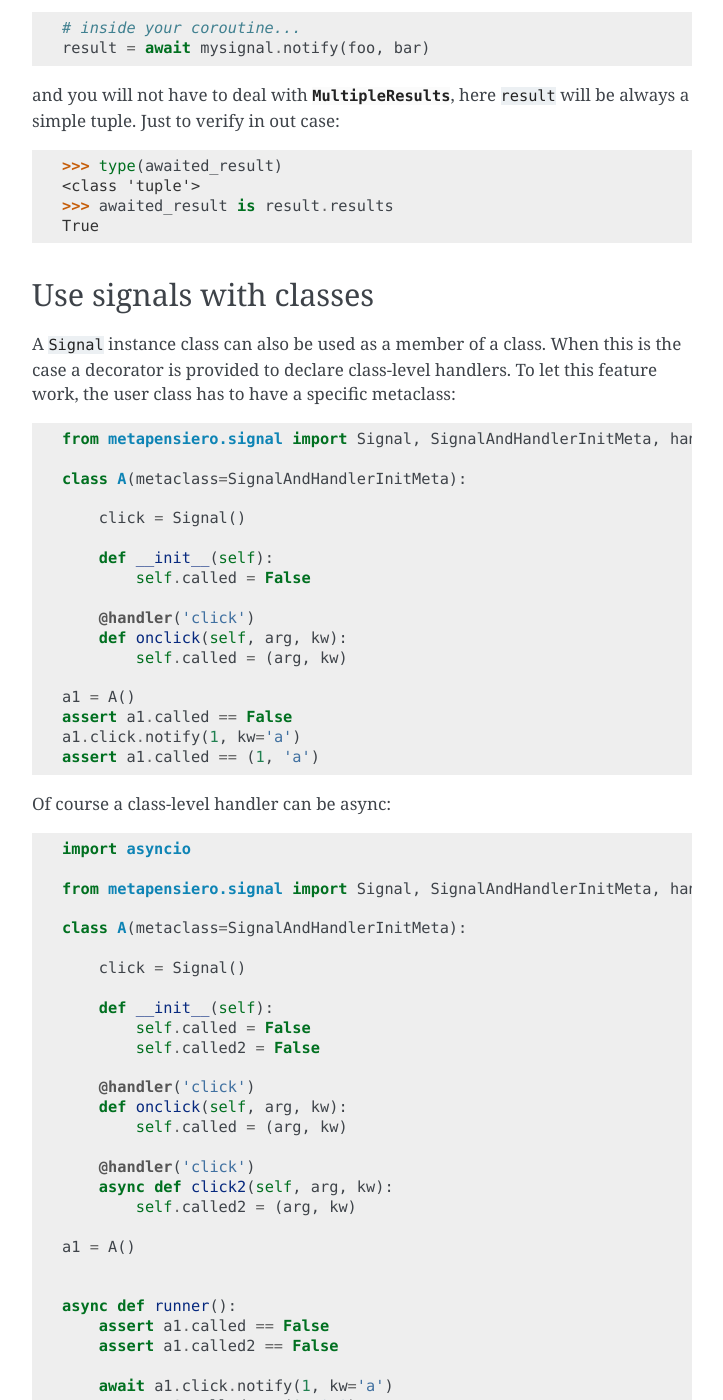
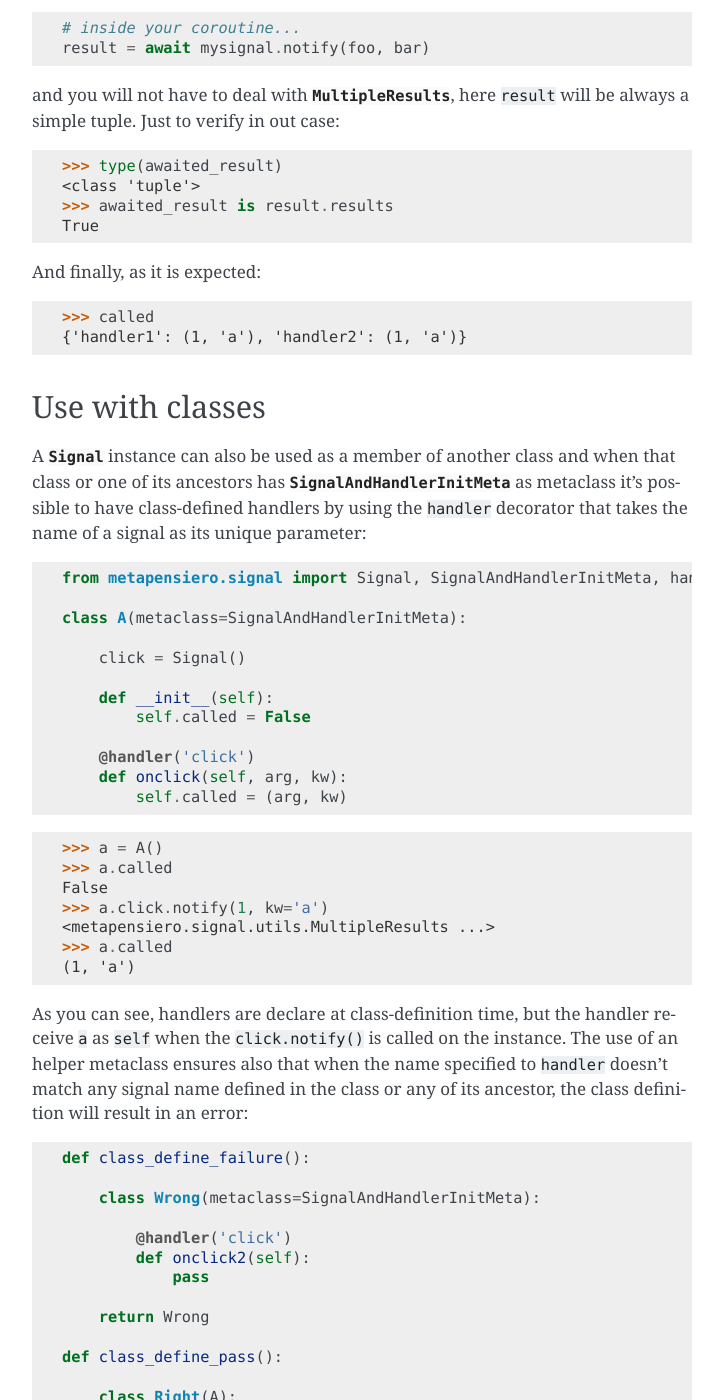
Before and after one commit to metapensiero/metapensiero.signal, a Sphinx documentation site: the page built from doc/intro.rst, in a window 1280 px wide and 1400 px high, scrolled down 3548 px. Shown: the whole window, without its empty margins (388-1111 px from the left). Built offline with Sphinx 7.4.7, drawn with Linux system fonts in a browser that asks for light colours; some of the changed text lies outside the part shown.

Commit message:
Expand the usage with classes section

```diff
--- a/doc/intro.rst
+++ b/doc/intro.rst
@@ -20,8 +20,8 @@
 
 It supports Python 3.5+.
 
-Basic functionality
-~~~~~~~~~~~~~~~~~~~
+Standalone
+~~~~~~~~~~
 
 The most significant component provided by this package is the class
 `~core.Signal`:class: which is very simple to use. It has three main
@@ -213,15 +213,25 @@
   >>> awaited_result is result.results
   True
 
-Use signals with classes
-~~~~~~~~~~~~~~~~~~~~~~~~
+And finally, as it is expected:
 
-A ``Signal`` instance class can also be used as a member of a
-class. When this is the case a decorator is provided to declare
-class-level handlers. To let this feature work, the user class has to
-have a specific metaclass:
+.. doctest:: async
 
-.. code:: python
+  >>> called
+  {'handler1': (1, 'a'), 'handler2': (1, 'a')}
+
+
+
+Use with classes
+~~~~~~~~~~~~~~~~
+
+A `~core.Signal`:class: instance can also be used as a member of another
+class and when that class or one of its ancestors has
+`~user.SignalAndHandlerInitMeta`:class: as metaclass it's possible to have
+class-defined handlers by using the ``handler`` decorator that takes the name
+of a signal as its unique parameter:
+
+.. testcode:: class
 
   from metapensiero.signal import Signal, SignalAndHandlerInitMeta, handler
 
@@ -236,20 +246,62 @@
       def onclick(self, arg, kw):
           self.called = (arg, kw)
 
-  a1 = A()
-  assert a1.called == False
-  a1.click.notify(1, kw='a')
-  assert a1.called == (1, 'a')
+.. doctest:: class
+  :options: +ELLIPSIS
+
+  >>> a = A()
+  >>> a.called
+  False
+  >>> a.click.notify(1, kw='a')
+  <metapensiero.signal.utils.MultipleResults ...>
+  >>> a.called
+  (1, 'a')
+
+As you can see, handlers are declare at class-definition time, but the handler
+receive ``a`` as ``self`` when the ``click.notify()`` is called on the
+instance. The use of an helper metaclass ensures also that when the name
+specified to ``handler`` doesn't match any signal name defined in the class or
+any of its ancestor, the class definition will result in an error:
+
+.. testcode:: class
+
+  def class_define_failure():
+
+      class Wrong(metaclass=SignalAndHandlerInitMeta):
+
+          @handler('click')
+          def onclick2(self):
+              pass
+
+      return Wrong
+
+  def class_define_pass():
+
+      class Right(A):
+
+          @handler('click')
+          def onclick2(self):
+              pass
+
+      return Right
+
+.. doctest:: class
+  :options: +ELLIPSIS
+
+  >>> class_define_pass()
+  <class 'Right'>
+  >>> class_define_failure()
+  Traceback (most recent call last):
+  ...
+  metapensiero.signal.utils.SignalError: Cannot find a signal named 'click'
 
 Of course a class-level handler can be async:
 
-.. code:: python
+.. testcode:: class
 
   import asyncio
 
-  from metapensiero.signal import Signal, SignalAndHandlerInitMeta, handler
-
-  class A(metaclass=SignalAndHandlerInitMeta):
+  class B(metaclass=SignalAndHandlerInitMeta):
 
       click = Signal()
 
@@ -265,32 +317,36 @@
       async def click2(self, arg, kw):
           self.called2 = (arg, kw)
 
-  a1 = A()
+  b = B()
 
+.. doctest:: class
 
-  async def runner():
-      assert a1.called == False
-      assert a1.called2 == False
+  >>> b.called
+  False
+  >>> b.called2
+  False
+  >>> result = b.click.notify(1, kw='a')
+  >>> b.called
+  (1, 'a')
+  >>> b.called2
+  False
+  >>> loop = asyncio.get_event_loop()
+  >>> loop.run_until_complete(result)
+  (None, None)
+  >>> b.called2
+  (1, 'a')
 
-      await a1.click.notify(1, kw='a')
-      assert a1.called == (1, 'a')
-      assert a1.called2 == False
-      assert a1.called2 == (1, 'a')
+You can use the ``Signal`` class without user class instrumentation, but you
+will have to do per-instance subscriptions by yourself, by connecting them in
+the ``__init__()`` body, like:
 
-  loop = asyncio.get_event_loop()
-  loop.run_until_complete(runner())
+.. testcode:: class
 
-Of course, you can use the ``Signal`` class without user class
-instrumentation, but you will have to do per-instance subscriptions by
-yourself:
-
-.. code:: python
-
-  class B:
+  class C:
 
       # the name here is needed for classes that don't explicitly support
       # signals
-      click = Signal('click')
+      click = Signal(name='click')
 
       def __init__(self):
           self.called = False
@@ -299,10 +355,16 @@
       def onclick(self, arg, kw):
           self.called = (arg, kw)
 
-  b = B()
-  assert b.called == False
-  b.onclick.notify(1, kw='b')
-  assert b.called == (1, 'b')
+.. doctest:: class
+  :options: +ELLIPSIS
+
+  >>> c = C()
+  >>> c.called
+  False
+  >>> c.click.notify(1, kw='c')
+  <metapensiero.signal.utils.MultipleResults ...>
+  >>> c.called
+  (1, 'c')
 
 Extensibility
 ~~~~~~~~~~~~~
```
Also changed, not shown: other parts of doc/intro.rst (+2 -2 lines).
